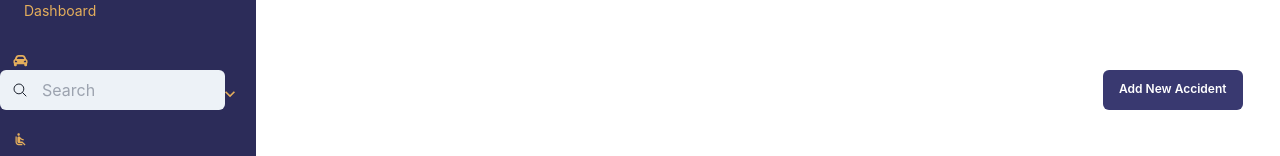
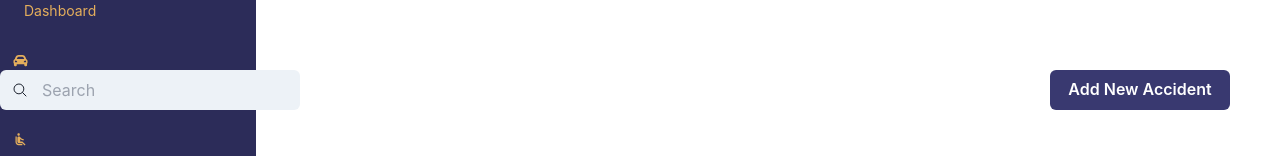
Before and after one commit to BinaryBella/FleetPulse-Frontend, a React (Vite) app: page /app/AccidentDetails in a window 1280 px wide. Shown: the part 133-289 px from the top of the page. Built offline with nearby package versions, Linux system fonts and the light colour scheme; no server answers; sample sign-in values are in the browser's storage.

Commit message:
modify buttons and input fields

```diff
--- a/src/pages/AccidentDetails.jsx
+++ b/src/pages/AccidentDetails.jsx
@@ -60,8 +60,9 @@ export default function AccidentDetails() {
 
   const fetchAccidentDetails = async () => {
     try {
-      const response = await axiosApi.get("https://localhost:7265/api/AccidentDetails");
+      const response = await axiosApi.get("https://localhost:7265/api/Accidents");
       setAccidentDetails(response.data);
+      console.log(response.data);
     } catch (error) {
       console.error("Error fetching accident details:", error);
     }
@@ -233,18 +234,17 @@ export default function AccidentDetails() {
             value={searchInput}
             onChange={handleSearchInputChange}
             variant="filled"
-            width="225px"
+            width="300px"
           />
         </InputGroup>
         <Link to="/app/AddAccidentDetails">
           <Button
-            bg={theme.purple}
-            _hover={{ bg: theme.onHoverPurple }}
-            color="white"
-            variant="solid"
-            ml="auto"
-            mr="37.5px"
-            fontSize="0.75rem"
+              bg={theme.purple}
+              _hover={{ bg: theme.onHoverPurple }}
+              color="white"
+              variant="solid"
+              w="180px"
+              mr="50px"
           >
             Add New Accident
           </Button>
@@ -295,12 +295,12 @@ export default function AccidentDetails() {
           ) : (
             currentData.map((accident, index) => (
               <Tr key={index}>
-                <Td fontSize="0.75rem">{accident.driverInjured}</Td>
+                <Td fontSize="0.75rem">{accident.driverInjuredStatus}</Td>
                 <Td fontSize="0.75rem">{accident.dateTime}</Td>
                 <Td fontSize="0.75rem">{accident.venue}</Td>
-                <Td fontSize="0.75rem">{accident.helperInjured}</Td>
-                <Td fontSize="0.75rem">{accident.vehicleDamaged}</Td>
-                <Td fontSize="0.75rem">{accident.vehicleRegistrationNo}</Td>
+                <Td fontSize="0.75rem">{accident.helperInjuredStatus}</Td>
+                <Td fontSize="0.75rem">{accident.vehicleDamagedStatus}</Td>
+                <Td fontSize="0.75rem">{accident.vehicleId}</Td>
                 <Td fontSize="0.75rem">{accident.driversNic}</Td>
                 <Td fontSize="0.75rem">{accident.helpersNic}</Td>
                 <Td fontSize="0.75rem">{accident.loss}</Td>
--- a/src/pages/HelperDetails.jsx
+++ b/src/pages/HelperDetails.jsx
@@ -175,6 +175,7 @@ export default function HelperDetails() {
             _hover={{ bg: theme.onHoverPurple }}
             color='white'
             variant='solid'
+            marginRight='50'
           >
             Add New Helper
           </Button>
--- a/src/pages/StaffDetails.jsx
+++ b/src/pages/StaffDetails.jsx
@@ -227,8 +227,8 @@ export default function StaffDetails() {
                         _hover={{ bg: theme.onHoverPurple }}
                         color="white"
                         variant="solid"
-                        w="260px"
-                        mr="10px"
+                        w="180px"
+                        mr="50px"
                     >
                         Add New Staff
                     </Button>
--- a/src/pages/TripDetails.jsx
+++ b/src/pages/TripDetails.jsx
@@ -186,7 +186,7 @@ export default function TripDetails() {
                         _hover={{ bg: theme.onHoverPurple }}
                         color="white"
                         variant="solid"
-                        w="260px"
+                        w="180px"
                         mr="50px"
                     >
                         Add New Trip
```
